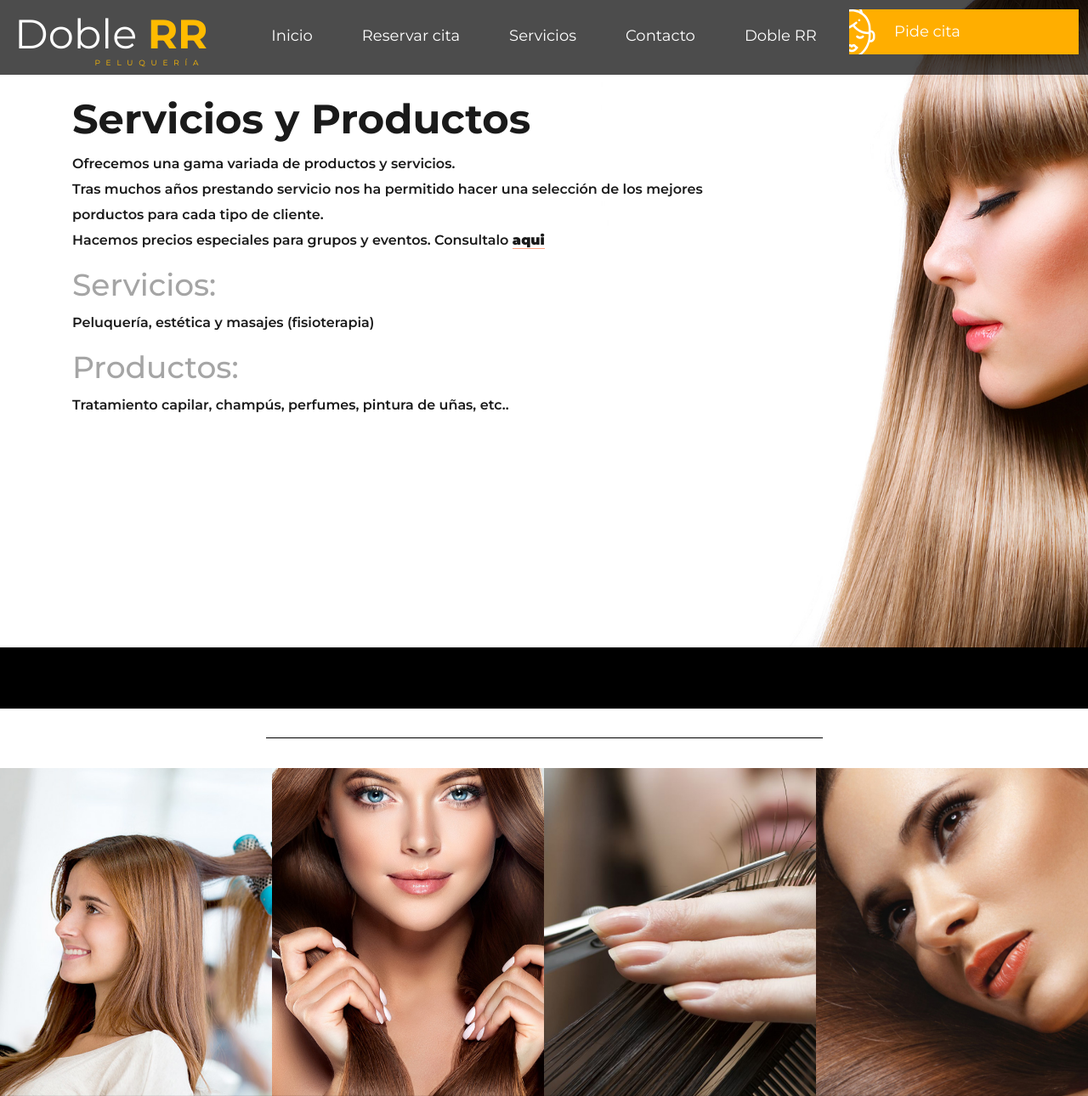
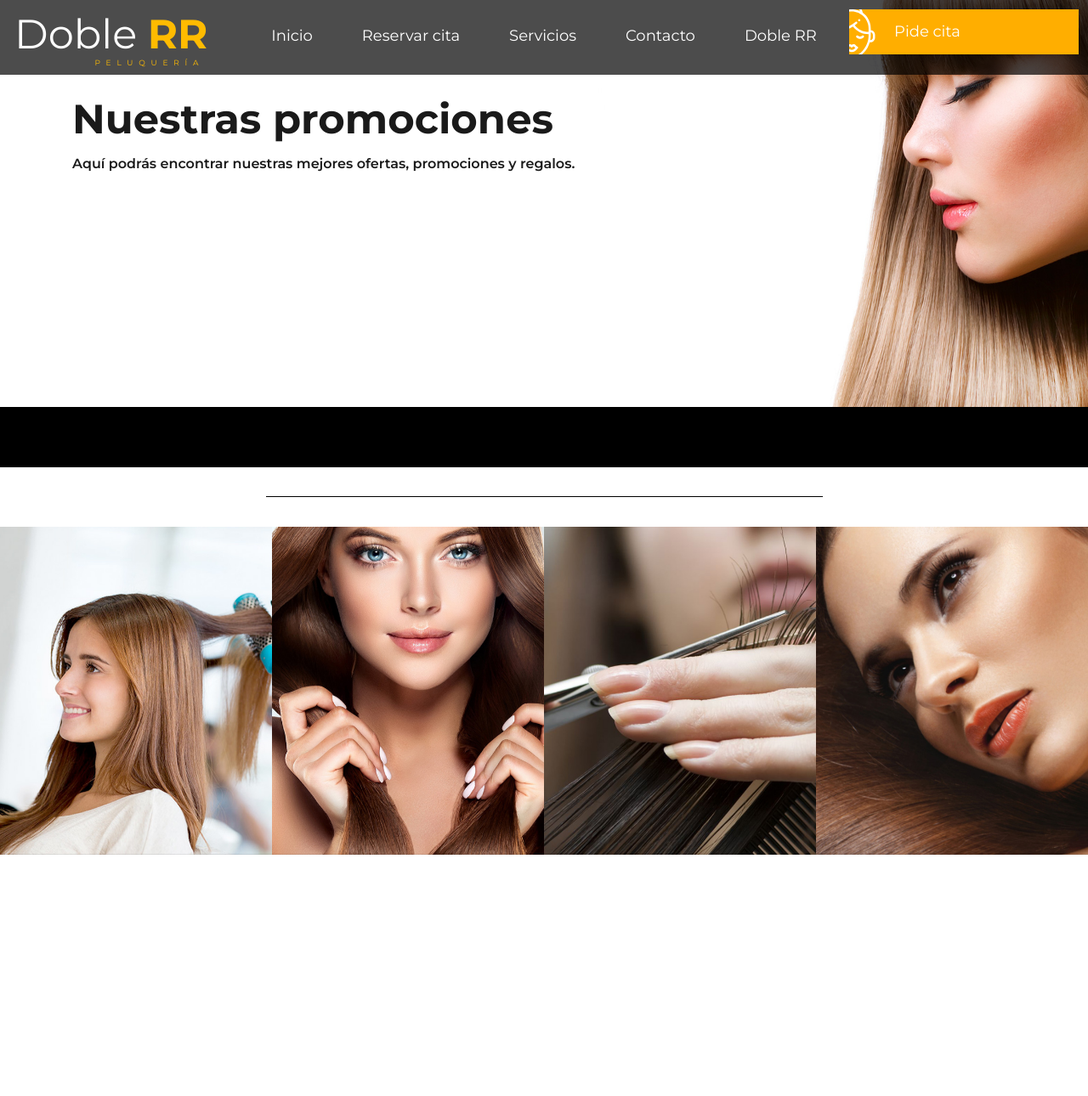
Before and after one commit to eacevedof/prj_doblerr, a Symfony app: template backend_web/templates/open/promotion/promotions.html.twig in a window 1280 px wide. Shown: the whole page at 85% size. After the commit the page ends 1006 px from the top, so only its background shows below. Run offline with Twig, Linux system fonts and the light colour scheme; the template is opened without the code that fills it, so the values that code supplies are empty; some libraries are stand-ins or nearby versions.

Commit message:
ya se pintan las cajas de promociones

```diff
--- a/backend_web/templates/open/promotion/elements/promotions-pricing-slider.html.twig
+++ b/backend_web/templates/open/promotion/elements/promotions-pricing-slider.html.twig
@@ -1,23 +1,21 @@
 <!-- Pricing Slider -->
 <div class="pricing_slider_container">
     <div class="owl-carousel owl-theme pricing_slider">
-        {% for category in categories %}
+        {% for promotion in promotions %}
         <div class="owl-item">
             <div class="pricing_item">
                 <div class="background_image" style="background-image:url('/assets/themes/beauty/images/pricing.jpg')"></div>
                 <div class="pricing_border"></div>
                 <div class="pricing_content">
-                    <div class="pricing_title">{{ category }}</div>
+                    <div class="pricing_title">{{ promotion.description }}</div>
                     <div class="pricing_list">
                         <ul>
-                    {% for service in services %}
-                        {% if service.category is same as(category) %}
+
                             <li class="d-flex flex-row align-items-start justify-content-start">
-                                <div>{{ service.service_title }}</div>
-                                <div class="ml-auto">{{ service.price }}</div>
+                                <div>{{ promotion.content }}</div>
+                                <div class="ml-auto">{{ promotion.isenabled }}</div>
                             </li>
-                        {% endif %}
-                    {% endfor %}
+
                         </ul>
                     </div>
                 </div>
--- a/backend_web/templates/open/promotion/promotions.html.twig
+++ b/backend_web/templates/open/promotion/promotions.html.twig
@@ -14,19 +14,9 @@
         <div class="row" style="padding-top:40px;">
             <div class="col-lg-9">
                 <div class="section_title_container">
-                    <div class="section_title"><h1 style="font-size: 48px;">Servicios y Productos</h1></div>
+                    <div class="section_title"><h1 style="font-size: 48px;">Nuestras promociones</h1></div>
                     <p>
-                        Ofrecemos una gama variada de productos y servicios.<br/>
-                        Tras muchos años prestando servicio nos ha permitido hacer una selección de los mejores porductos para cada tipo de cliente.<br/>
-                        Hacemos precios especiales para grupos y eventos. Consultalo <a href="{{ path("contact") }}" target="_blank"><b>aqui</b></a>
-                    </p>
-                    <h2>Servicios:</h2>
-                    <p>
-                        Peluquería, estética y masajes (fisioterapia)
-                    </p>
-                    <h2>Productos:</h2>
-                    <p>
-                        Tratamiento capilar, champús, perfumes, pintura de uñas, etc..
+                        Aquí podrás encontrar nuestras mejores ofertas, promociones y regalos.<br/>
                     </p>
                 </div>
             </div>
```
